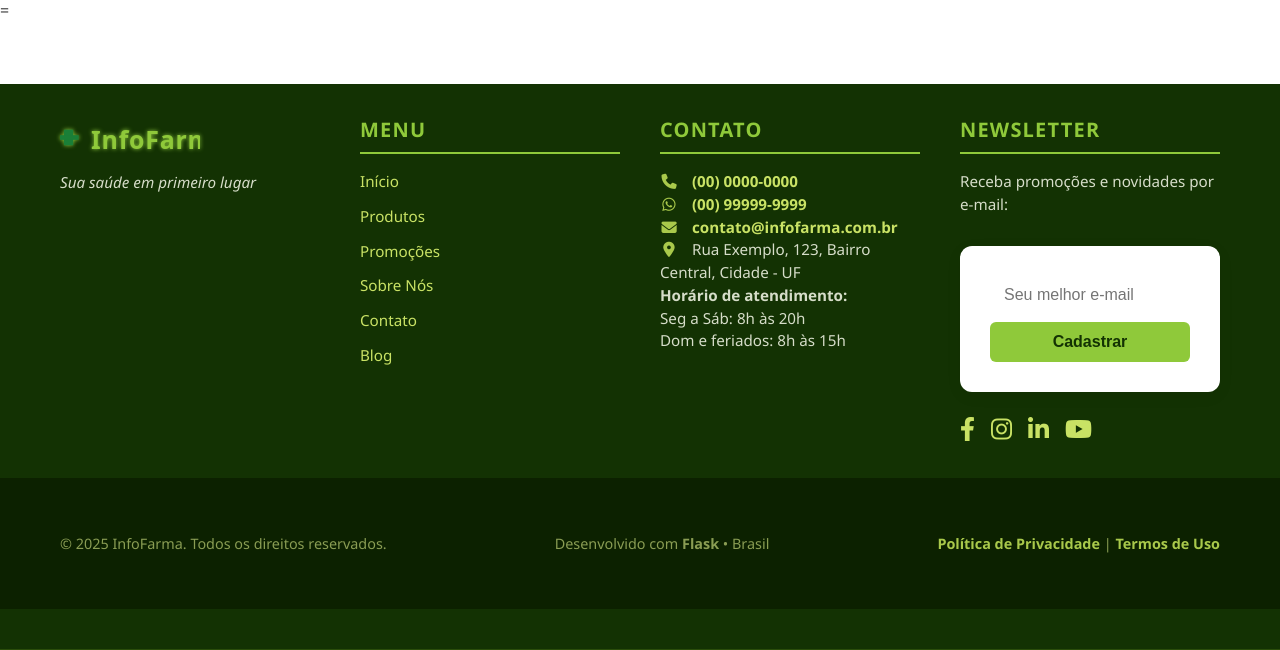
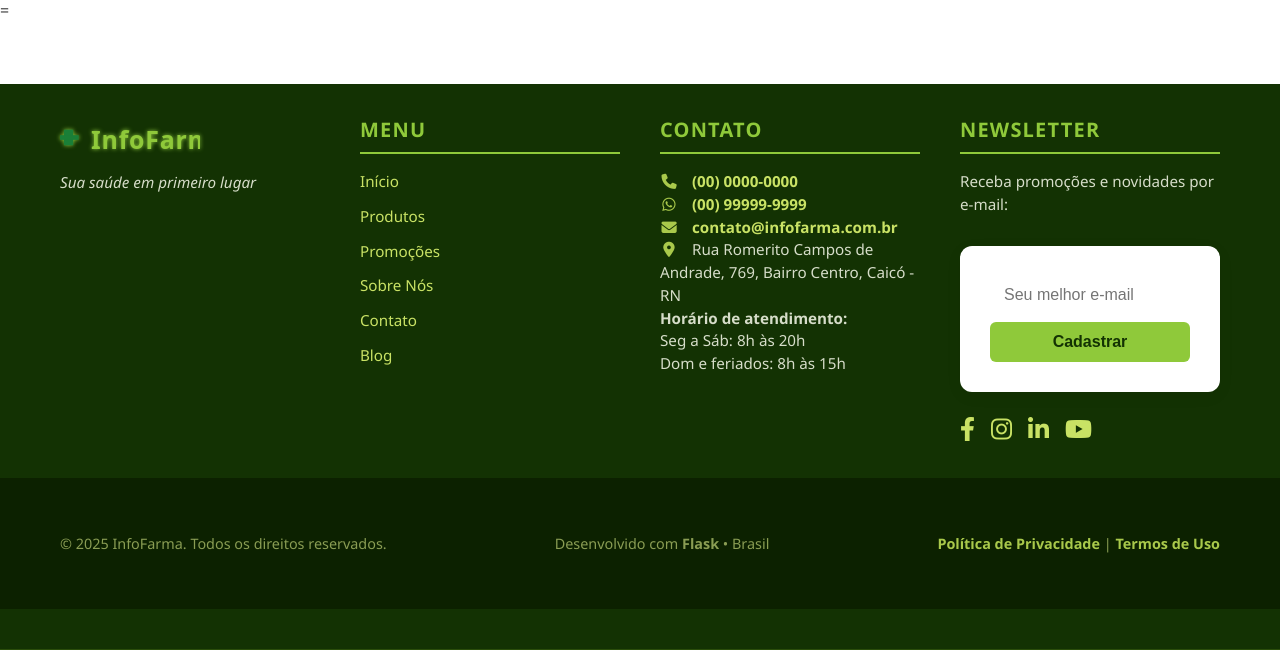
Before and after one commit to ingridmont/Farmacia, a Flask app: page /dashboard in a window 1280 px wide. Shown: the part 1777-2427 px from the top of the page. Run offline with Flask 3, Linux system fonts and the light colour scheme; the visitor is signed in with stand-in values (Sample User, id 1).

Commit message:
Update footer.html

```diff
--- a/templates/footer.html
+++ b/templates/footer.html
@@ -13,7 +13,7 @@
         <h3>Menu</h3>
         <ul>
           <li><a href="/">Início</a></li>
-          <li><a href="/produtos">Produtos</a></li>
+          <li><a href="{{ url_for('produtos') }}">Produtos</a></li>
           <li><a href="/promocoes">Promoções</a></li>
           <li><a href="/sobre">Sobre Nós</a></li>
           <li><a href="/contato">Contato</a></li>
@@ -27,7 +27,7 @@
         <p><i class="fa-solid fa-phone"></i> <a href="tel:+550000000000">(00) 0000-0000</a></p>
         <p><i class="fa-brands fa-whatsapp"></i> <a href="https://wa.me/559999999999" target="_blank">(00) 99999-9999</a></p>
         <p><i class="fa-solid fa-envelope"></i> <a href="mailto:contato@infofarma.com.br">contato@infofarma.com.br</a></p>
-        <p><i class="fa-solid fa-location-dot"></i> Rua Exemplo, 123, Bairro Central, Cidade - UF</p>
+        <p><i class="fa-solid fa-location-dot"></i> Rua Romerito Campos de Andrade, 769, Bairro Centro, Caicó - RN</p>
         <p><strong>Horário de atendimento:</strong><br>
           Seg a Sáb: 8h às 20h<br>
           Dom e feriados: 8h às 15h
```
